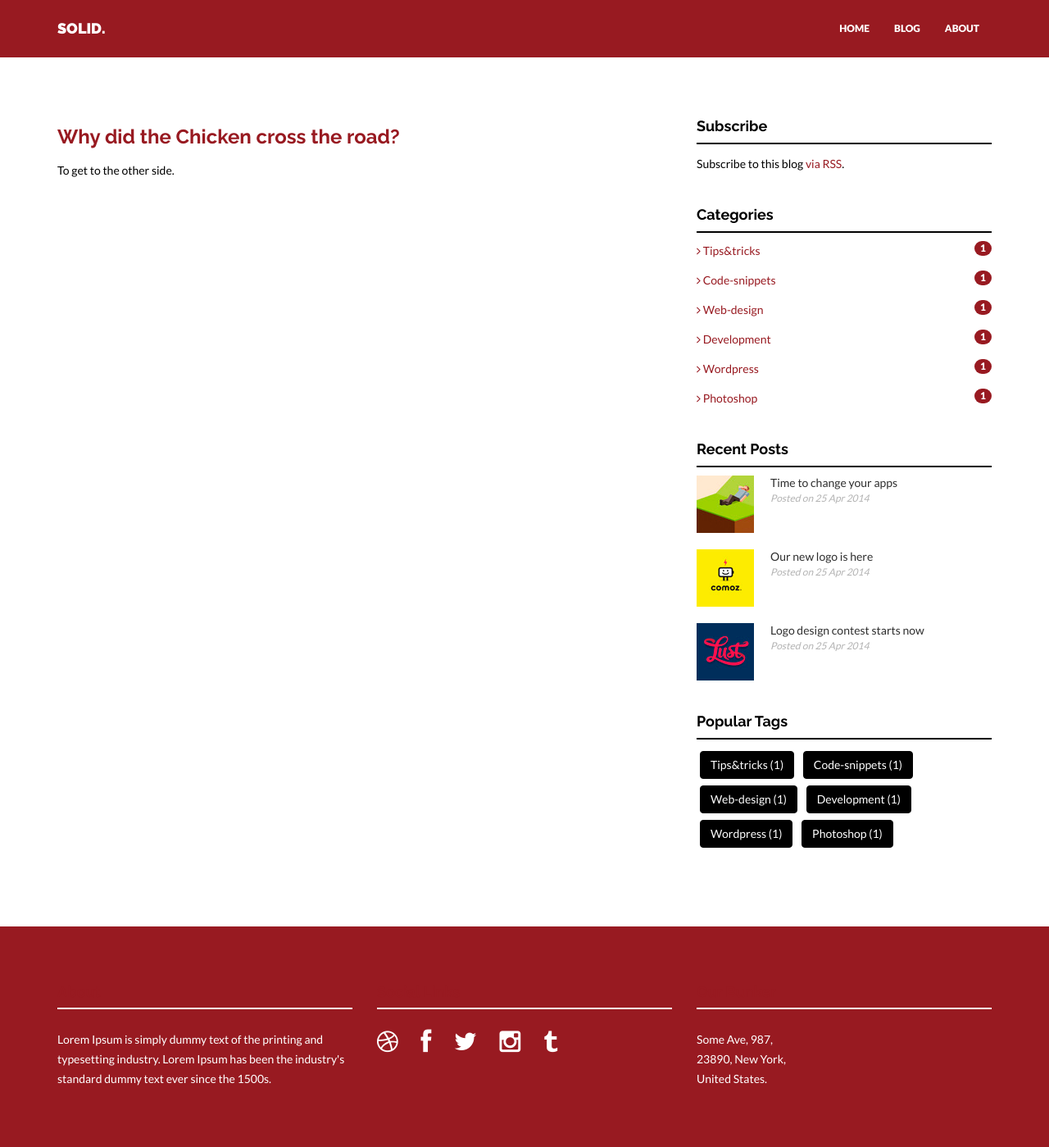
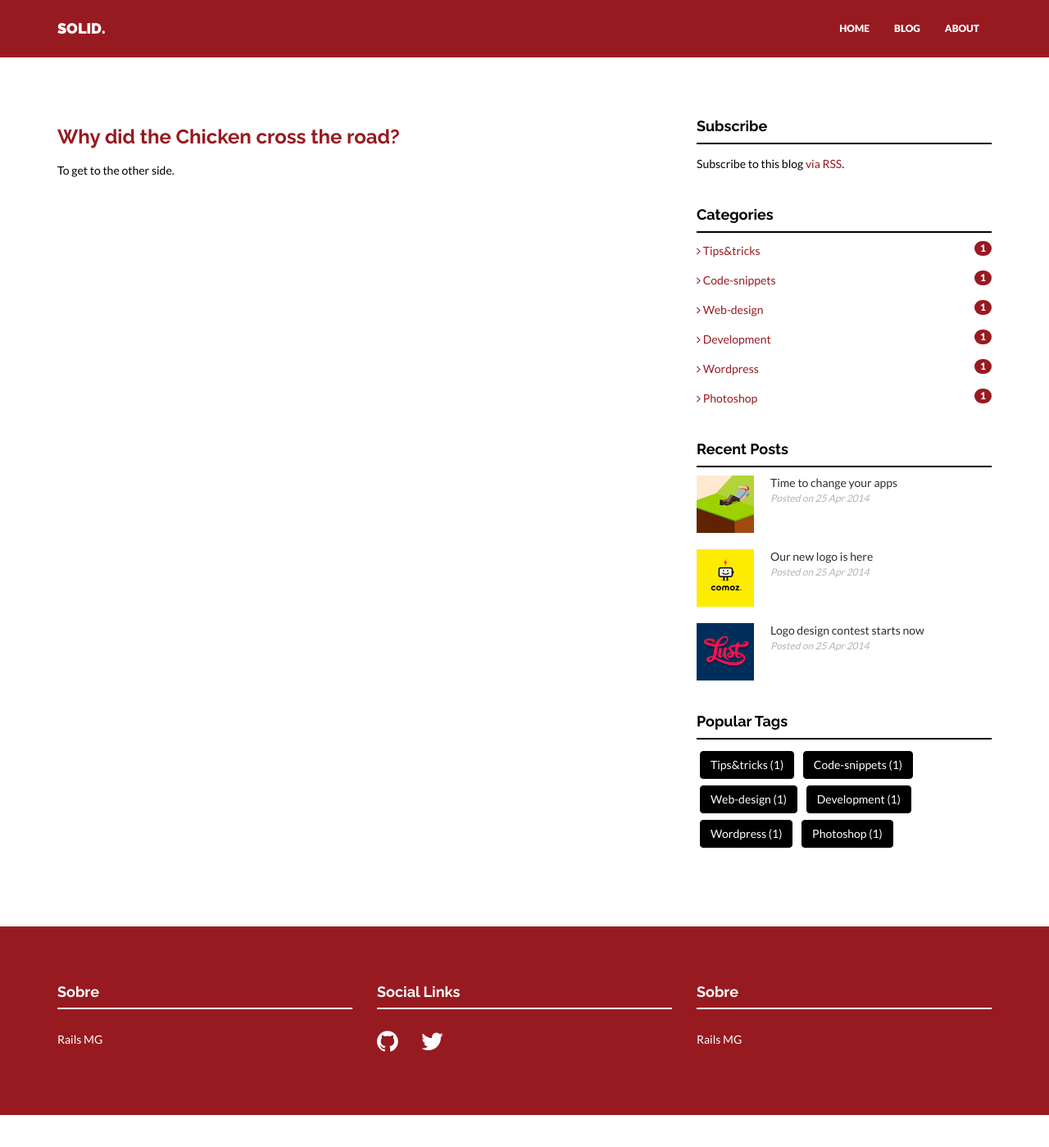
Before and after one commit to TremOnRails/railsmg.github.io, a Jekyll site: the page built from _posts/question/2014-04-15-your-project-name.markdown, in a window 1280 px wide and 1400 px high, scrolled down 112 px. Shown: the whole window at 82% size. Built offline with Jekyll 4.4.1, drawn with Linux system fonts in a browser that asks for light colours; nearby versions of some CDN libraries; after the commit the page ends 1472 px from its top, so only the background shows below that.

Commit message:
Change content of footer

```diff
--- a/_config.yml
+++ b/_config.yml
@@ -25,25 +25,13 @@ colors:  #in hex code if not noted else
 
 # Social networks usernames. Many more available: google-plus, flickr, linkedin, etc). Shown in footer.
 social:
-  - title: dribbble
-    url:
-  - title: facebook
-    url:
+  - title: github
+    url: http://github.com/railsmg
   - title: twitter
-    url:
-  - title: instagram
-    url:
-  - title: tumblr
-    url:
+    url: http://twitter.com/railsmg
 
-# Postal address (add as many lines as necessary). Shown in footer and on Contact page.
-address:
-  - lines:
-    - Some Ave, 987,
-    - 23890, New York,
-    - United States.
-email: hello@solidtheme.com
-tel: +34 8493-4893
+# Contact email
+email: railsmg@railsmg.com.br
 
 
 ### GENERAL DATA FOR VARIOUS LOCATIONS ###
@@ -99,7 +87,7 @@ clients:
     img: client04.png
 
 # Short text about your company. Shown in footer on every page and also separately on Home and Contact page.
-about: "Lorem Ipsum is simply dummy text of the printing and typesetting industry. Lorem Ipsum has been the industry's standard dummy text ever since the 1500s."
+about: "Rails MG"
 
 # Testimonial content. Shown on Home and About page.
 testimonial:
--- a/_includes/css/style.css
+++ b/_includes/css/style.css
@@ -342,7 +342,7 @@ a:focus {
 }
 
 #footerwrap h4 {
-	color: {{ site.colors.footer_heading }};
+	color: {{ site.colors.footer_content }};
 }
 
 #footerwrap i {
@@ -352,7 +352,7 @@ a:focus {
 }
 
 #footerwrap i:hover {
-	color: {{ site.colors.primary }}
+	color: {{ site.colors.secondary }}
 }
 
 /*	################################################################
--- a/_includes/footer.html
+++ b/_includes/footer.html
@@ -2,7 +2,7 @@
     <div class="container">
         <div class="row">
             <div class="col-lg-4">
-                <h4>About</h4>
+                <h4>Sobre</h4>
                 <div class="hline-w"></div>
                 <p>{{ site.about }}</p>
             </div>
@@ -16,13 +16,9 @@
                 </p>
             </div>
             <div class="col-lg-4">
-                <h4>Our Bunker</h4>
+                <h4>Sobre</h4>
                 <div class="hline-w"></div>
-                <p>
-                    {% for line in site.address.first.lines %}
-                        {{ line }} <br>
-                    {% endfor %}
-                </p>
+                <p>{{ site.about }}</p>
             </div>
         </div><! --/row -->
     </div><! --/container -->
```
